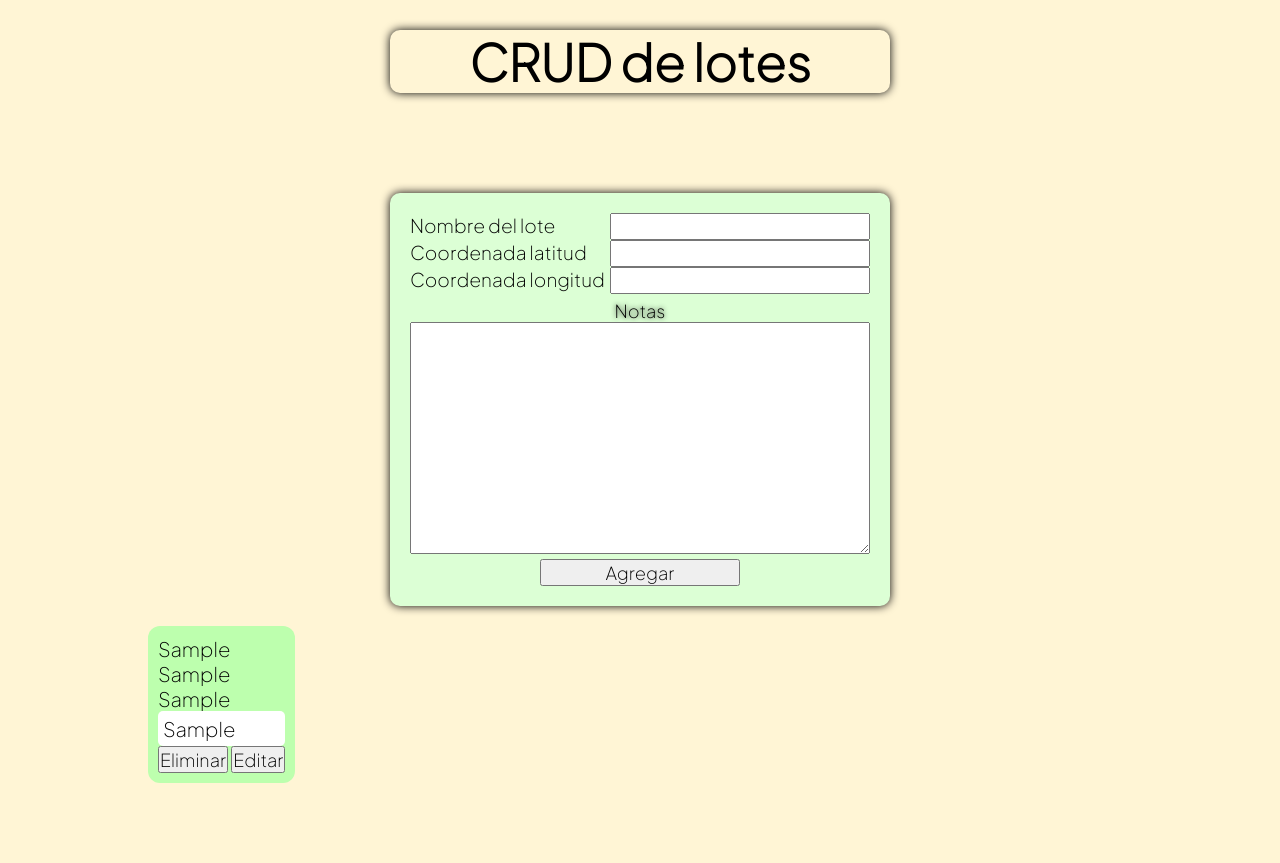
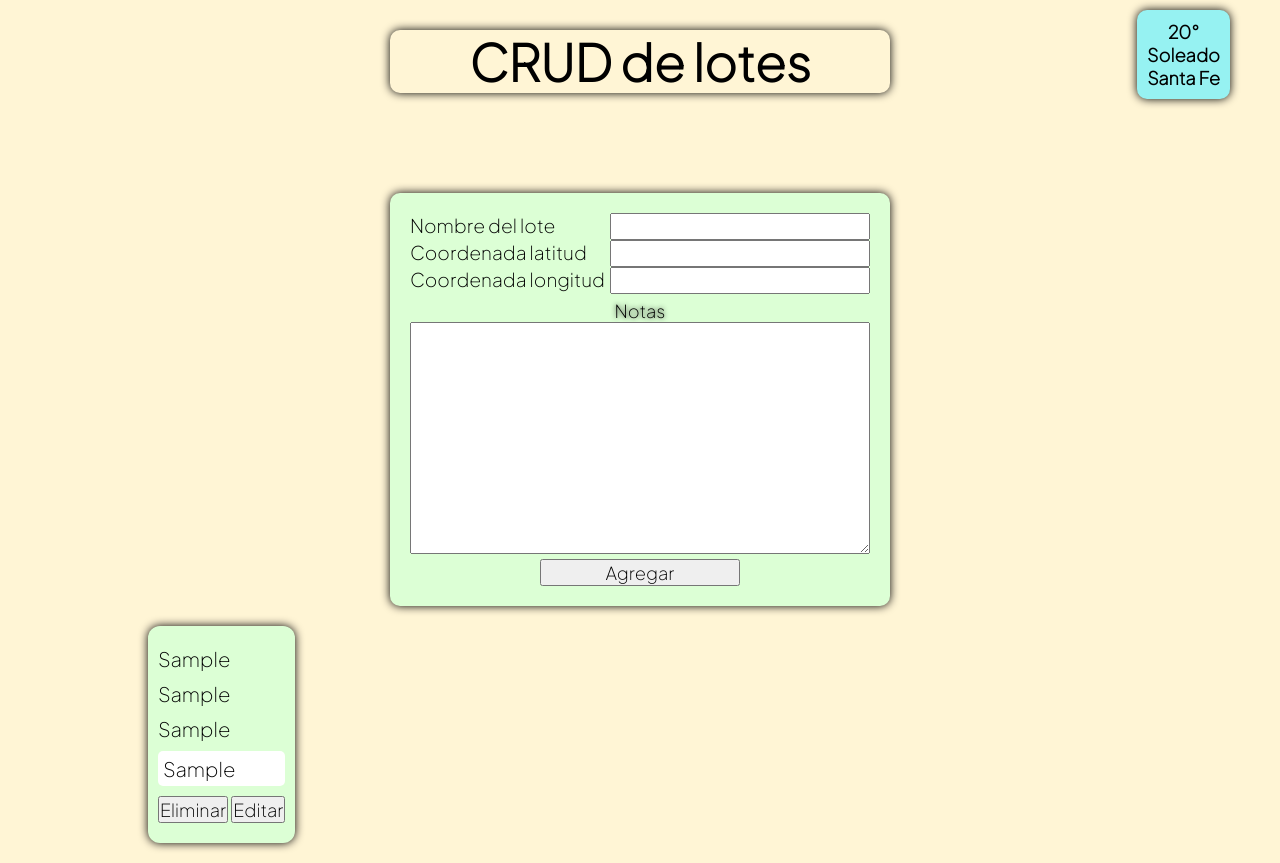
Before and after one commit to NachoBasilio/Proyecto-Final-Coder, a website: page index.html in a window 1280 px wide. Both pictures are taken after typing "Sample", "Sample", "Sample", "Sample" into the empty fields and a click on the button "Agregar". Before the commit the page ends 803 px from the top, so only its background shows below. Drawn offline with nearby package versions, Linux system fonts and the light colour scheme.

Commit message:
comenzando con el tema de la api del clima

```diff
--- a/index.html
+++ b/index.html
@@ -12,6 +12,14 @@
 </head>
 <body>
     <h1>CRUD de lotes</h1>
+
+    <div id="contenedor">
+        <div id="clima">
+            <h2 id="temperatura-valor">20°</h2>
+            <h2 id="temperatura-texto">Soleado</h2>
+            <h2 id="localidad">Santa Fe</h2>
+        </div>
+    </div>
 
     <form onSubmit class="formulario-contenedor">
         <div id="alerta" class="desaparecido">Todos los campos son obligatorios</div>
--- a/package.json
+++ b/package.json
@@ -1,7 +1,6 @@
 {
   "name": "preentregaproyectofinal",
   "version": "1.0.0",
-  "description": "",
   "main": "simulador.js",
   "scripts": {
     "test": "echo \"Error: no test specified\" && exit 1"
@@ -19,5 +18,6 @@
   "homepage": "https://github.com/NachoBasilio/proyectoFinalCoderHouse#readme",
   "dependencies": {
     "sweetalert": "^2.1.2"
-  }
+  },
+  "description": ""
 }
--- a/simulador.js
+++ b/simulador.js
@@ -1,5 +1,5 @@
 //Quiero que mi trabajo final sea una pagina tipo CRUD donde una persona pueda agregar lotes de campo y dejar notas al respecto de estos mismos. No encuentro donde aplicar una funcion o metodo de operaciones matematicas la verdad.
-//importar swal
+
 //Llamar DOM
 const botonAgregar = document.getElementById("agregar");
 const nombre = document.getElementById("nombre");
@@ -21,18 +21,21 @@ if(localStorage.getItem("lotes") === null){
 
 
 class Lote {
-    constructor(nombre, coordenadaLatitud, coordenadaLongitud, nota, id) {
+    constructor(nombre, coordenadaLatitud, coordenadaLongitud, nota, id, urlPokemon) {
         this.nombre = nombre;
         this.coordenadaLatitud = coordenadaLatitud;
         this.coordenadaLongitud = coordenadaLongitud;
         this.nota = nota;
         this.id = id;
     }
+    async llamarPokemon(){
+
+    }
     creaNodo (){
         let nodo = document.createElement("div");
         nodo.classList.add("Lote");
         nodo.id = this.id;
-        nodo.innerHTML = `
+        nodo.innerHTML = /* html */`
         <div class="Nombre ${this.id}">${this.nombre}</div>
         <div class="Coordenadas ${this.id}">${this.coordenadaLatitud}</div>
         <div class="Coordenadas ${this.id}">${this.coordenadaLongitud}</div>
@@ -56,6 +59,8 @@ class Lote {
         });
     }
 }
+
+
 
 const generadorDeId = () => {
     let id = Math.floor(Math.random() * 10000000);
--- a/style.css
+++ b/style.css
@@ -69,13 +69,25 @@ form div{
     flex-wrap: wrap;
 }
 .Lote{
-    background-color: #bdffae;
+    background-color: #dcffd5;
     padding: 10px;
     border-radius: 12px;
     margin: 10px;
+    box-shadow: 0px 0px 10px #000;
+    position: relative;
+}
+.Validador{
+    position: absolute;
+    top: 0;
+    right: 0;
+    background-color: #dcffd5;
+    padding: 5px;
+    border-radius: 12px;
+    box-shadow: 0px 0px 10px #000;
 }
 .Lote div{
     font-size: 20px;
+    margin: 10px 0;
 }
 .Nota{
     background-color: white;
@@ -97,3 +109,21 @@ form div{
     margin-bottom: 15px;
     width: 100%;
 }
+
+#contenedor{
+    position: absolute;
+    top: 0;
+    right: 0;
+}
+#clima{
+    background-color: #96f2f2;
+    display: flex;
+    flex-direction: column;
+    padding: 10px;
+    border-radius: 10px;
+    align-items: center;
+    justify-content: center;
+    box-shadow: 0px 0px 10px #000;
+    margin-right: 50px;
+    margin-top: 10px;
+}
```
